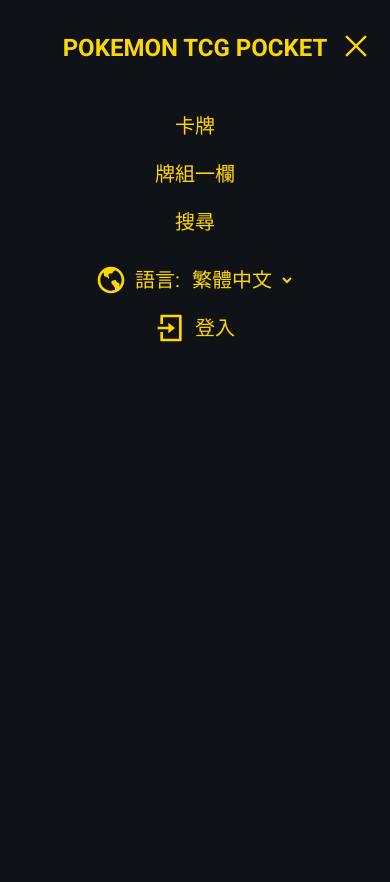
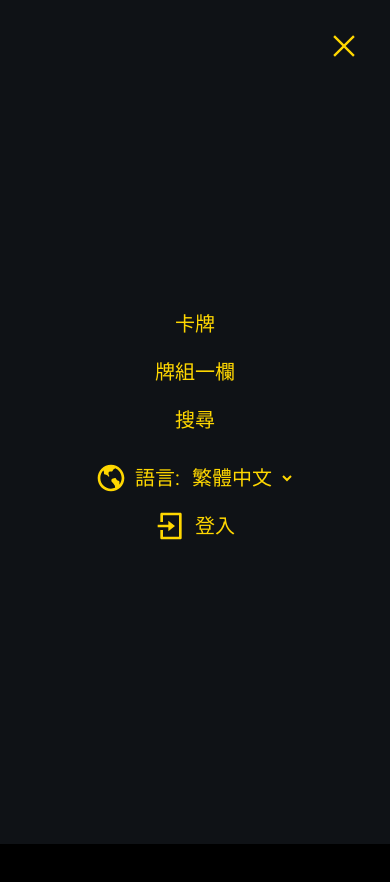
Before and after one commit to sam9525/pokemon-tcg-pocket-data, a Next.js app: page /dashboard/s3Cards in a window 390 px wide. Both pictures are taken after a click on the button 356 px from the left and 46 px from the top of the page. Shown: the top 882 px of the page. After the commit the page ends 844 px from the top, so only its background shows below. Built offline with nearby package versions, Linux system fonts and the light colour scheme; no server answers.

Commit message:
Fix header menu close button

```diff
--- a/src/components/layouts/Header.tsx
+++ b/src/components/layouts/Header.tsx
@@ -8,7 +8,6 @@
 import { useSession } from "next-auth/react";
 import Menu from "../icons/menu";
 import HeaderTabsMenu from "./HeaderTabsMenu";
-import Close from "../icons/close";
 import ProfileMenu from "./ProfileMenu";
 
 export default function Header() {
@@ -102,7 +101,7 @@
                   className="w-7 sm:w-9 cursor-pointer"
                   onClick={() => setShowHeaderTabsMenu((prev) => !prev)}
                 >
-                  {showHeaderTabsMenu ? <Close /> : <Menu />}
+                  <Menu />
                 </button>
               )}
             </div>
@@ -129,7 +128,11 @@
         </div>
       </header>
       {showHeaderTabsMenu && (
-        <HeaderTabsMenu image={image} userName={userName} />
+        <HeaderTabsMenu
+          image={image}
+          userName={userName}
+          setShowHeaderTabsMenu={setShowHeaderTabsMenu}
+        />
       )}
     </>
   );
--- a/src/components/layouts/HeaderTabsMenu.tsx
+++ b/src/components/layouts/HeaderTabsMenu.tsx
@@ -1,15 +1,24 @@
 import ProfileMenu from "./ProfileMenu";
 import HeaderTabs from "./HeaderTabs";
+import Close from "../icons/close";
 
 export default function HeaderTabsMenu({
   image,
   userName,
+  setShowHeaderTabsMenu,
 }: {
   image: string;
   userName: string;
+  setShowHeaderTabsMenu: (show: boolean) => void;
 }) {
   return (
-    <div className="z-100 absolute w-full h-full bg-foreground px-4 py-2 flex flex-col items-center gap-5 text-xl text-bold">
+    <div className="z-100 absolute w-full h-full bg-foreground px-6 py-6 flex flex-col items-center justify-center gap-5 text-xl text-bold fixed top-0 left-0">
+      <button
+        className="absolute top-8 right-8 w-7 sm:w-9"
+        onClick={() => setShowHeaderTabsMenu(false)}
+      >
+        <Close />
+      </button>
       <HeaderTabs variant="mobile" />
       <ProfileMenu image={image} userName={userName} variant="mobile" />
     </div>
```
